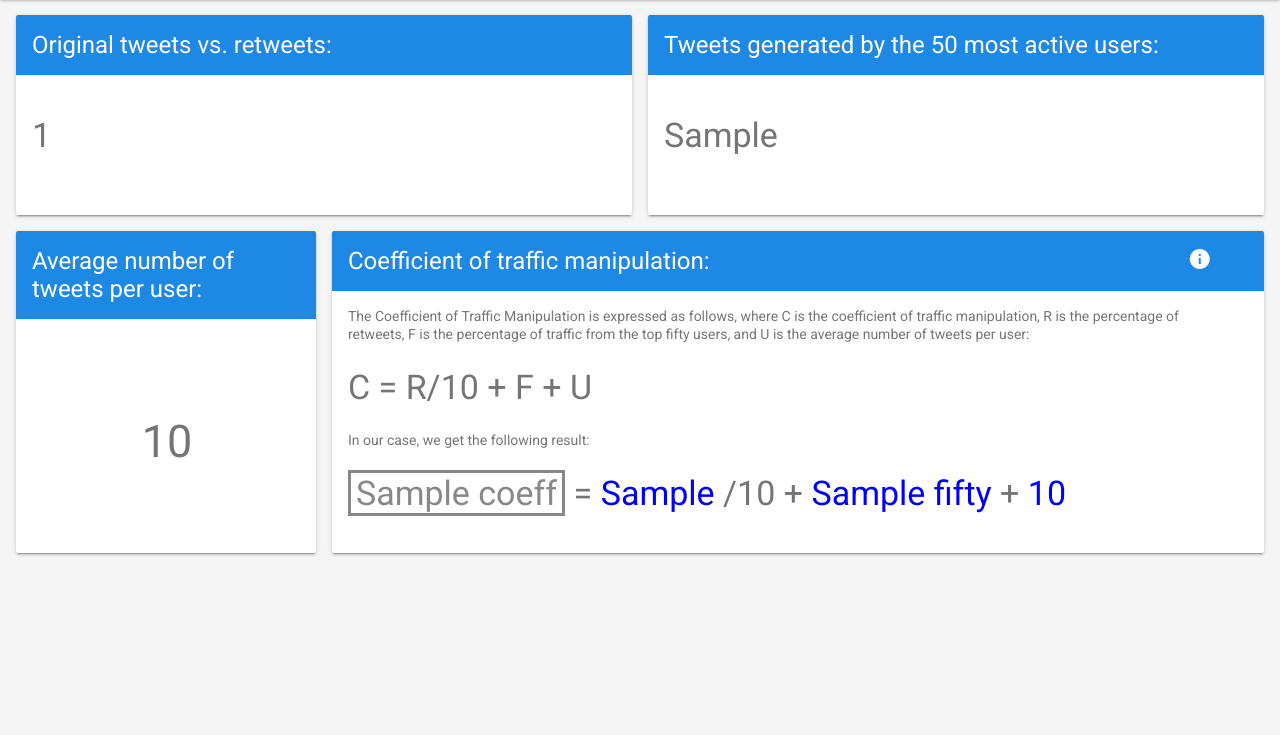
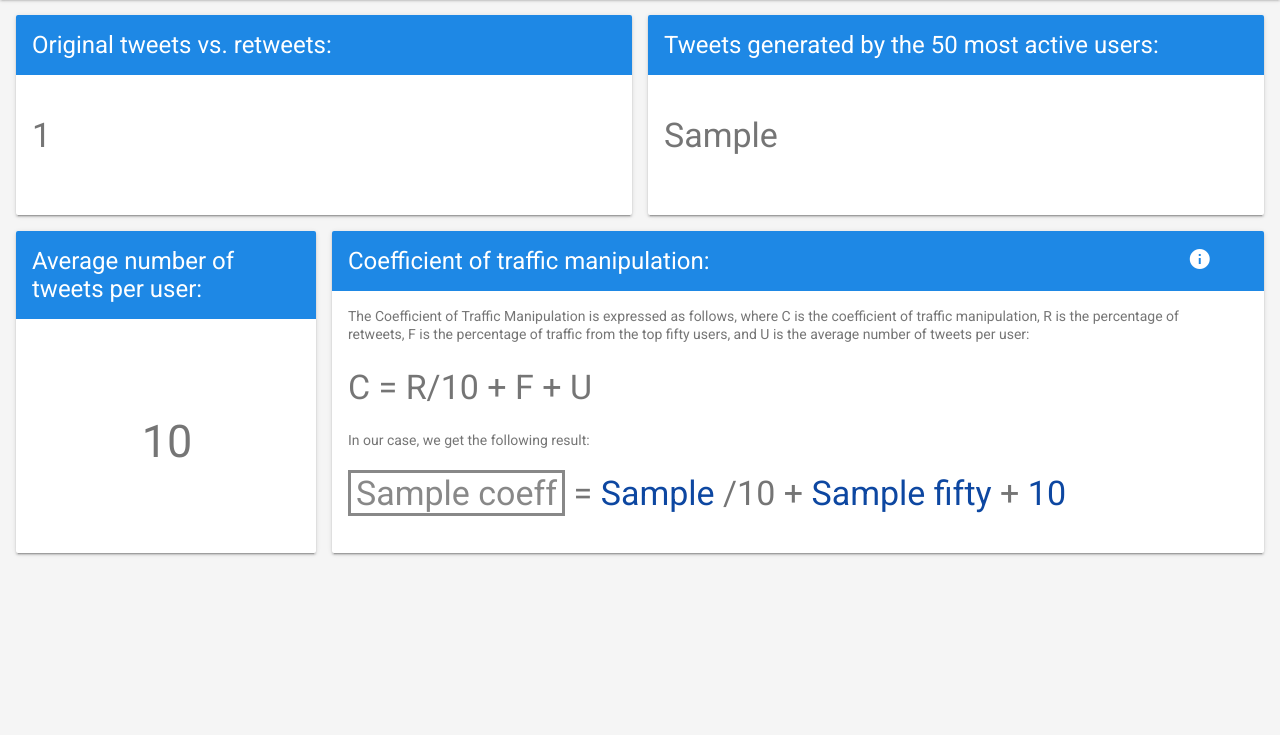
Before and after one commit to shashvatshukla/visualising-political-shills, a Python web app: template templates/metric2.html in a window 1280 px wide. Shown: the part 65-800 px from the top of the page. Run offline with Jinja, Linux system fonts and the light colour scheme; the template is opened without the code that fills it: most values are stand-ins (such as "Sample title", 1, 10 or a date in 2020).

Commit message:
Change coefficient colour

```diff
--- a/templates/metric2.html
+++ b/templates/metric2.html
@@ -21,7 +21,7 @@
             z-index: 900;
         }
         .formula {
-            color: blue;
+            color: #0d47a1;
         }
         #coefficient {
             color: {{coeff_color}};
```
